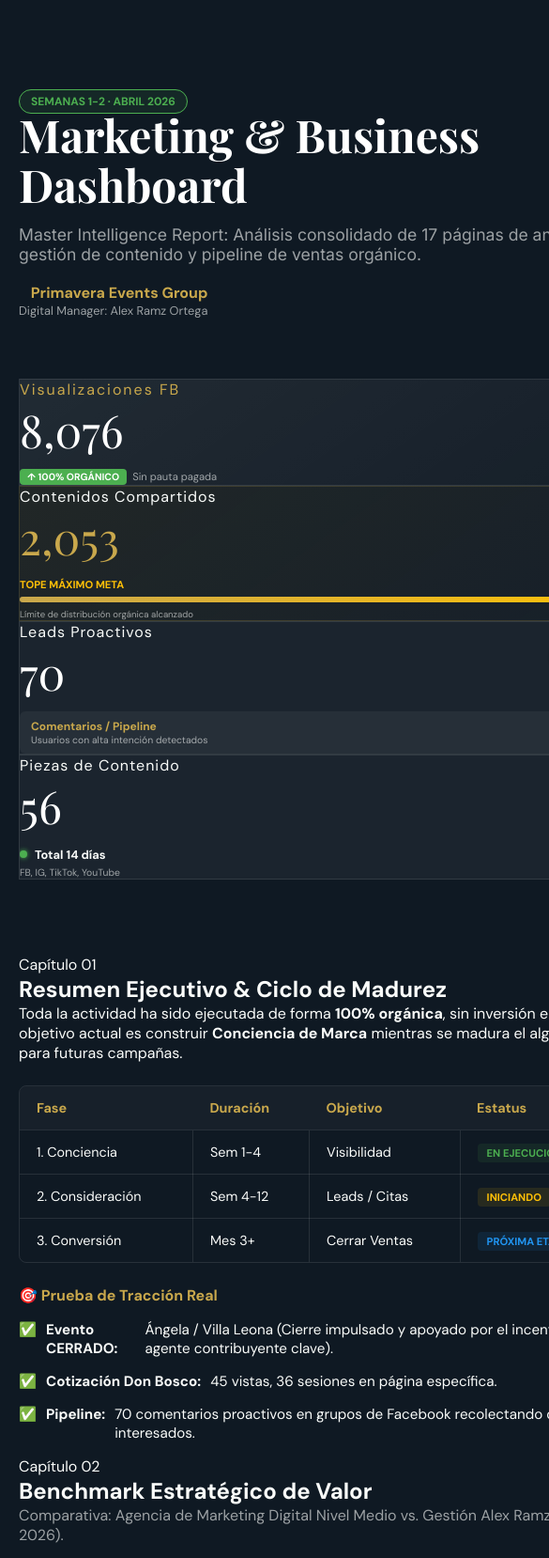
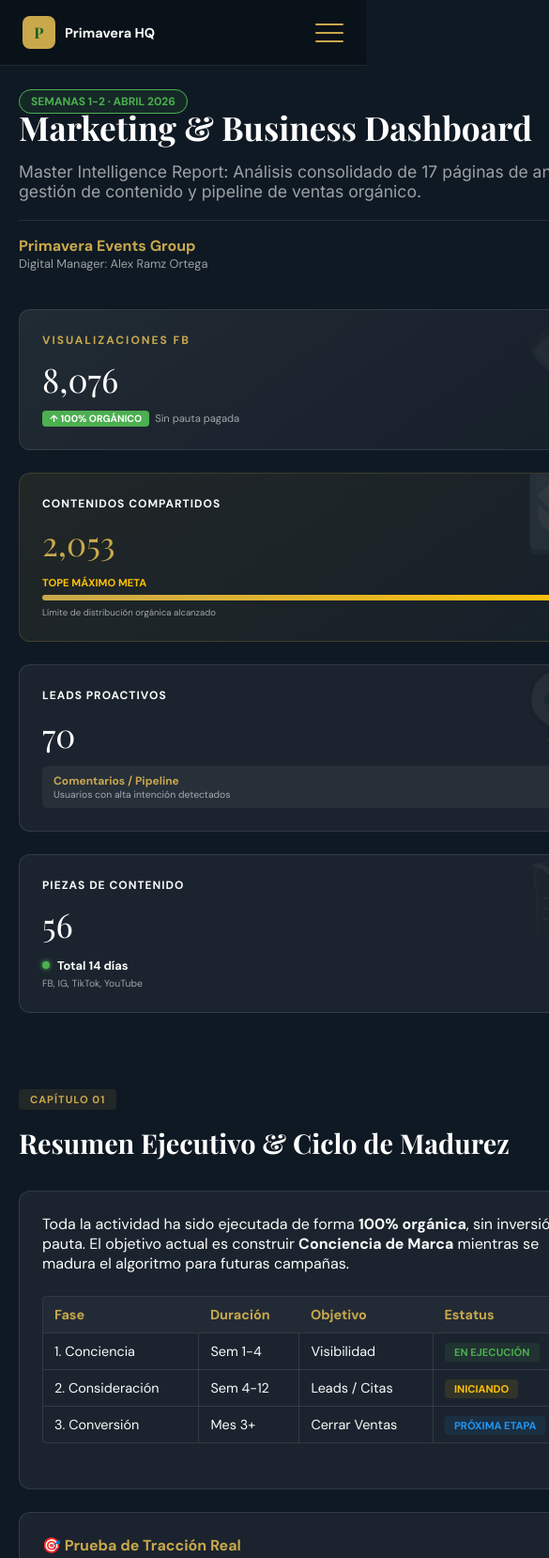
Before and after one commit to 5410m0n0c001/banquetes-primavera-project, a plain HTML site: page reporte_resultados_marketing.html in a window 390 px wide. Shown: the top 1658 px of the page at 94% size, 585 px wide, since content can reach past the window. Drawn offline with nearby package versions, Linux system fonts and the light colour scheme; a web font is replaced by a local one.

Commit message:
Optimize mobile UX for marketing dashboard: fixed navigation, responsive layout, and chart legend

```diff
--- a/reporte_resultados_marketing.html
+++ b/reporte_resultados_marketing.html
@@ -30,7 +30,14 @@
         }
 
         * { box-sizing: border-box; margin: 0; padding: 0; scroll-behavior: smooth; }
-        body { font-family: 'DM Sans', sans-serif; background: var(--bg-dark); color: var(--text-light); -webkit-font-smoothing: antialiased; }
+        body {
+            font-family: 'DM Sans', sans-serif;
+            background: var(--bg-dark);
+            color: var(--text-light);
+            -webkit-font-smoothing: antialiased;
+            overflow-x: hidden;
+            width: 100%;
+        }
 
         /* ─── SCROLLBAR ─── */
         ::-webkit-scrollbar { width: 6px; }
@@ -90,11 +97,16 @@
                 z-index: 99; padding: 0 1.5rem; align-items: center; justify-content: space-between;
                 border-bottom: 1px solid var(--border);
             }
-            .burger { width: 30px; height: 20px; display: flex; flex-direction: column; justify-content: space-between; cursor: pointer; z-index: 110; }
-            .burger span { display: block; height: 2px; width: 100%; background: var(--accent); border-radius: 2px; transition: 0.3s; }
-            .burger.open span:nth-child(1) { transform: translateY(9px) rotate(45deg); }
-            .burger.open span:nth-child(2) { opacity: 0; }
-            .burger.open span:nth-child(3) { transform: translateY(-9px) rotate(-45deg); }
+            .burger { width: 30px; height: 20px; display: flex; flex-direction: column; justify-content: space-between; cursor: pointer; z-index: 110; transition: var(--transition); }
+            .burger span { display: block; height: 2px; width: 100%; background: var(--accent); border-radius: 2px; transition: 0.4s cubic-bezier(0.68, -0.6, 0.32, 1.6); }
+            .burger.open span:nth-child(1) { transform: translateY(9px) rotate(45deg); width: 110%; }
+            .burger.open span:nth-child(2) { opacity: 0; transform: translateX(20px); }
+            .burger.open span:nth-child(3) { transform: translateY(-9px) rotate(-45deg); width: 110%; }
+
+            .mobile-nav {
+                padding: 0 1.5rem;
+                display: flex; align-items: center; justify-content: space-between;
+            }
         }
 
         @media (min-width: 1025px) {
@@ -133,6 +145,42 @@
         .dot { width: 10px; height: 10px; border-radius: 50%; background: var(--border); }
         .dot.fill { background: var(--success); }
         .dot.fill-partial { background: var(--warning); }
+
+        /* ─── NEW LAYOUT CLASSES ─── */
+        .grid-2 { display: grid; grid-template-columns: 1fr 1fr; gap: 2rem; margin-bottom: 2rem; }
+        .card { background: var(--bg-card); padding: 1.5rem; border: 1px solid var(--border); border-radius: var(--radius); transition: var(--transition); }
+        .card:hover { border-color: rgba(201, 168, 76, 0.3); background: rgba(255, 255, 255, 0.07); }
+
+        .kpi-wrapper { display: grid; grid-template-columns: repeat(auto-fit, minmax(240px, 1fr)); gap: 1.5rem; }
+        .kpi-box { padding: 2rem 1.5rem; border-radius: var(--radius); transition: var(--transition); }
+        .kpi-lbl { font-size: 0.75rem; text-transform: uppercase; margin-bottom: 10px; font-weight: 700; }
+
+        section { margin-bottom: 6rem; }
+        .section-tag { display: inline-block; background: rgba(201, 168, 76, 0.1); color: var(--accent); padding: 4px 12px; border-radius: 4px; font-size: 0.7rem; font-weight: 700; text-transform: uppercase; letter-spacing: 1px; margin-bottom: 1rem; }
+        h2 { font-family: 'Playfair Display', serif; font-size: 2.2rem; margin-bottom: 2rem; color: #fff; }
+
+        /* ─── RESPONSIVE REFINEMENTS ─── */
+        @media (max-width: 768px) {
+            h1 { font-size: 2.2rem; }
+            h2 { font-size: 1.8rem; }
+            .grid-2 { grid-template-columns: 1fr; gap: 1.5rem; }
+            .kpi-val { font-size: 2.5rem !important; }
+            .roadmap-container { flex-direction: column; }
+            .roadmap-step::after { content: '↓'; right: 50%; top: auto; bottom: -20px; transform: translateX(50%); }
+            .roadmap-step:last-child { margin-bottom: 0; }
+            .roadmap-step { margin-bottom: 1.5rem; }
+
+            .header-top { margin-bottom: 2.5rem; }
+            .header-top > div:last-child { text-align: left !important; width: 100%; border-top: 1px solid var(--border); padding-top: 1rem; }
+
+            .table-wrap { font-size: 0.8rem; border-radius: 4px; }
+            td, th { padding: 10px 12px; }
+
+            /* KPI responsiveness */
+            .kpi-wrapper { grid-template-columns: 1fr; }
+            .kpi-box { padding: 1.5rem; }
+            .kpi-val { font-size: 2.2rem !important; }
+        }
 
     </style>
 </head>
@@ -173,6 +221,19 @@
                 </ul>
             </nav>
         </aside>
+
+        <!-- MOBILE HEADER -->
+        <div class="mobile-nav">
+            <div style="display: flex; align-items: center; gap: 10px;">
+                <div class="logo-b">P</div>
+                <span style="font-weight: 700; font-size: 0.9rem;">Primavera HQ</span>
+            </div>
+            <div class="burger" id="burgerToggle">
+                <span></span>
+                <span></span>
+                <span></span>
+            </div>
+        </div>
 
         <!-- MAIN -->
         <main>
@@ -640,7 +701,12 @@
                 },
                 options: {
                     responsive: true, maintainAspectRatio: false, cutout: '70%',
-                    plugins: { legend: { position: 'right', labels: { color: '#ccc', font: { size: 10 } } } }
+                    plugins: {
+                        legend: {
+                            position: window.innerWidth < 768 ? 'bottom' : 'right',
+                            labels: { color: '#ccc', font: { size: 10 }, padding: 20 }
+                        }
+                    }
                 }
             });
 
```
